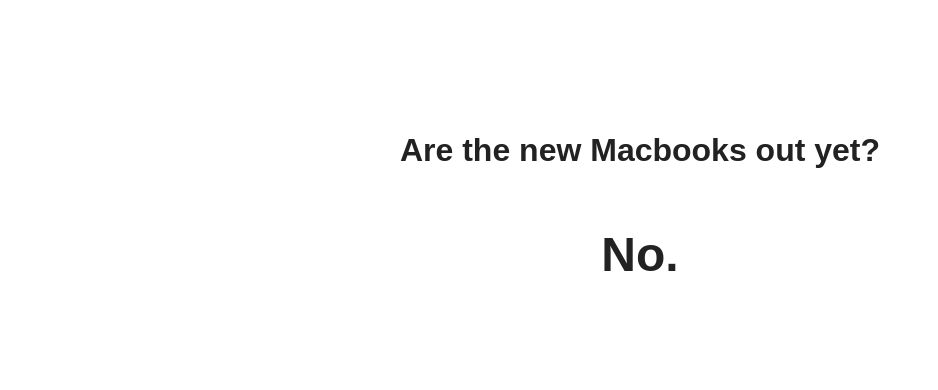
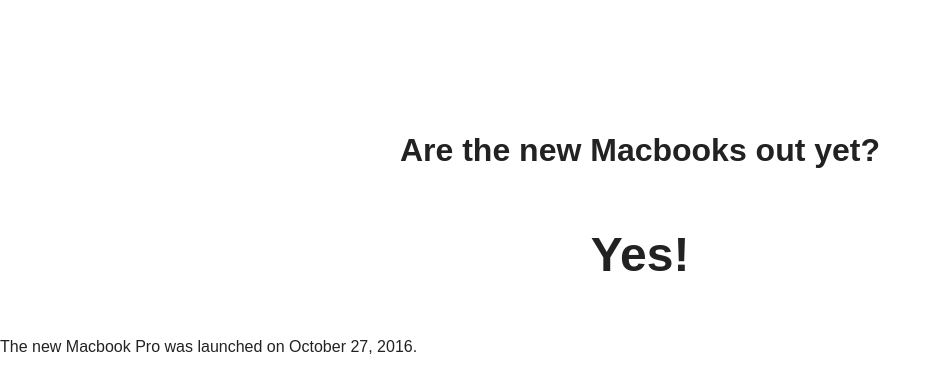
Before and after one commit to melo/are-the-new-macbooks-out-yet, a plain HTML site: page index.html in a window 1280 px wide. Shown: the whole page, without its empty margins (0-938 px from the left). Drawn offline with Linux system fonts and the light colour scheme.

Commit message:
done
Signed-off-by: Pedro Melo <melo@simplicidade.org>

```diff
--- a/index.html
+++ b/index.html
@@ -29,7 +29,8 @@
     <body>
       <main>
         <h1>Are the new Macbooks out yet?</h1>
-        <h2>No.</h2>
+        <h2>Yes!</h2>
+        <p>The new Macbook Pro was launched on October 27, 2016.</p>
       </main>
     </body>
 </html>
```
